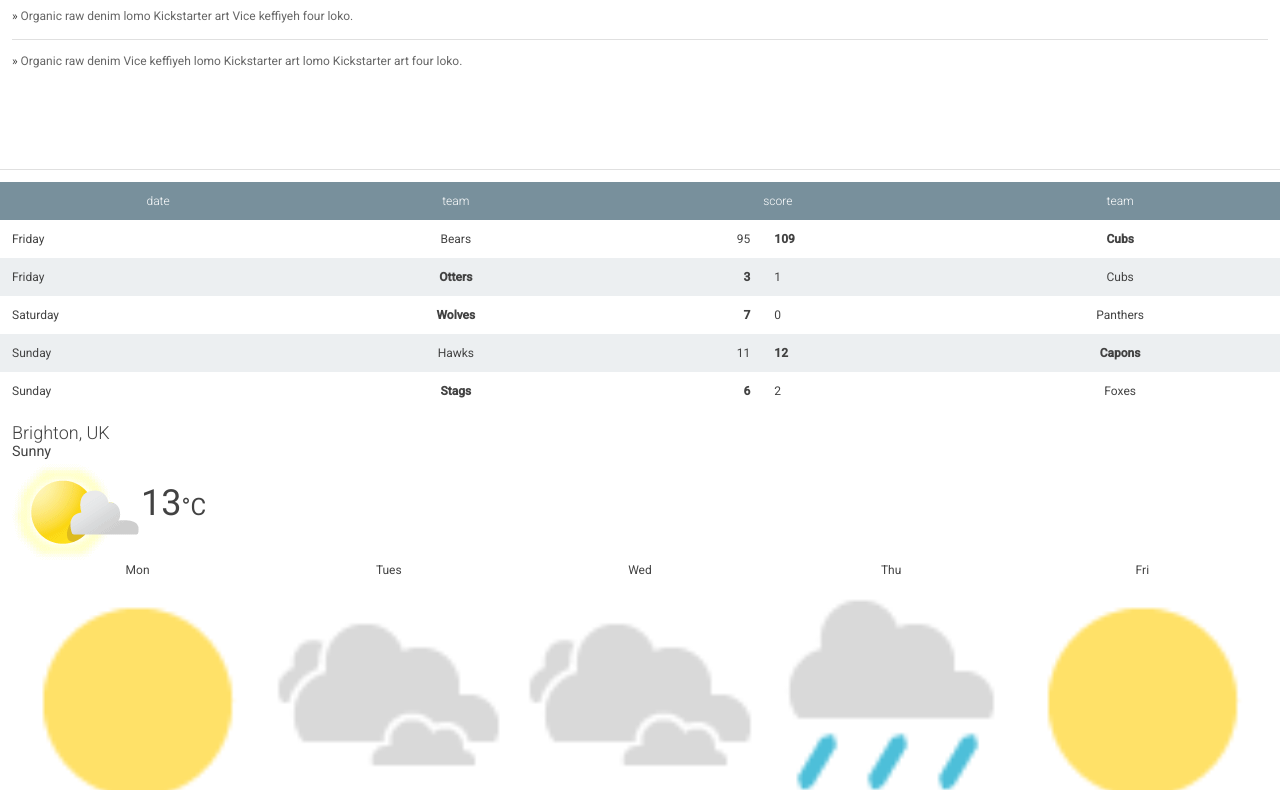
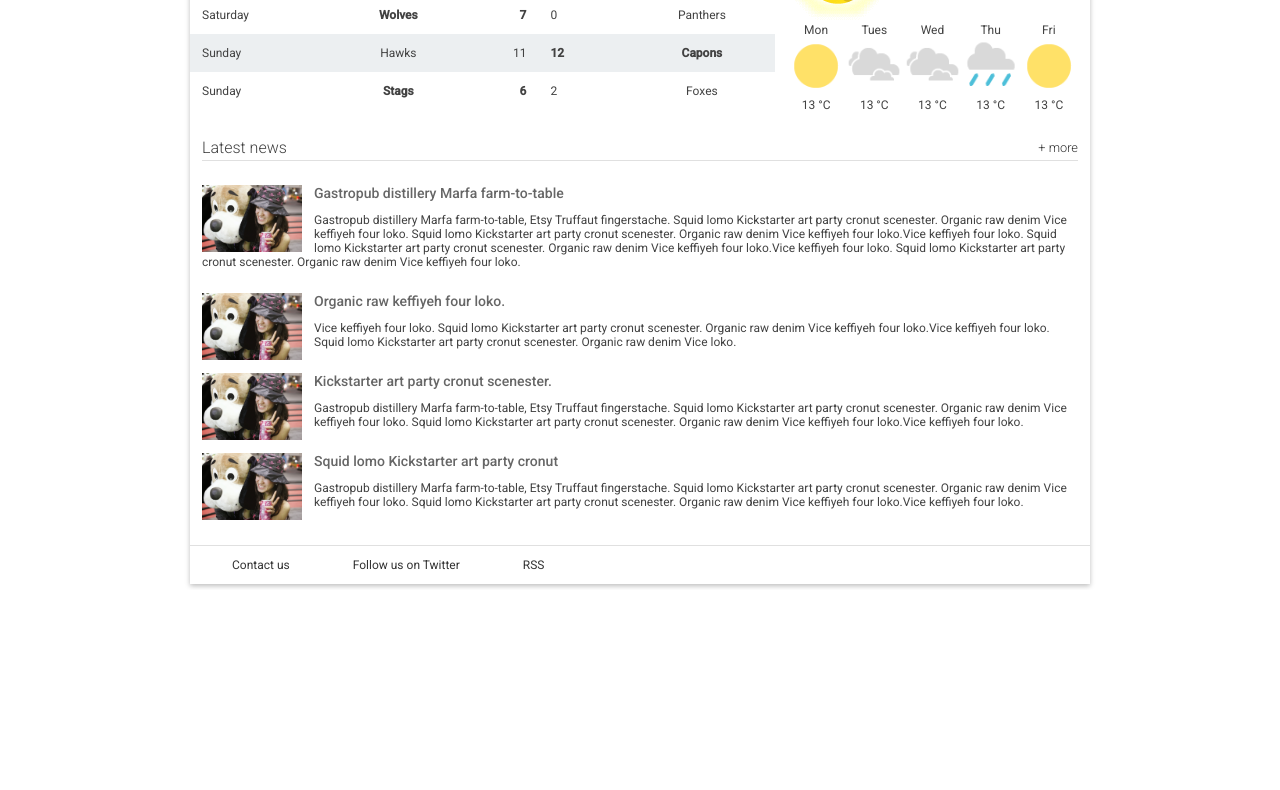
Before and after one commit to jhnnyk/Udacity, a plain HTML site: page Start 2/index.html in a window 1280 px wide. Shown: the part 607-1397 px from the top of the page. After the commit the page ends 1197 px from the top, so only its background shows below. Drawn offline with Linux system fonts and the light colour scheme.

Commit message:
responsive layouts for larger screens

```diff
--- a/Start 2/index.html
+++ b/Start 2/index.html
@@ -8,6 +8,8 @@
     <link href="https://fonts.googleapis.com/css?family=Roboto:300,400,500" rel="stylesheet" type="text/css">
     <link rel="stylesheet" type="text/css" href="main.css">
     <link rel="stylesheet" media="(max-width: 550px)" href="small.css" />
+    <link rel="stylesheet" media="(min-width: 650px)" href="medium.css" />
+    <link rel="stylesheet" media="(min-width: 900px)" href="large.css" />
     <script src="https://use.fontawesome.com/5e80502f1e.js"></script>
   </head>
   <body>
--- /dev/null
+++ b/Start 2/large.css
@@ -0,0 +1,4 @@
+header, nav, main {
+  width: 900px;
+  margin: 0 auto;
+}
--- /dev/null
+++ b/Start 2/medium.css
@@ -0,0 +1,16 @@
+.content {
+  display: flex;
+  flex-wrap: wrap;
+}
+
+.hero, .top-news {
+  width: 50%;
+}
+
+.scores {
+  width: 65%;
+}
+
+.weather {
+  width: 35%;
+}
```
